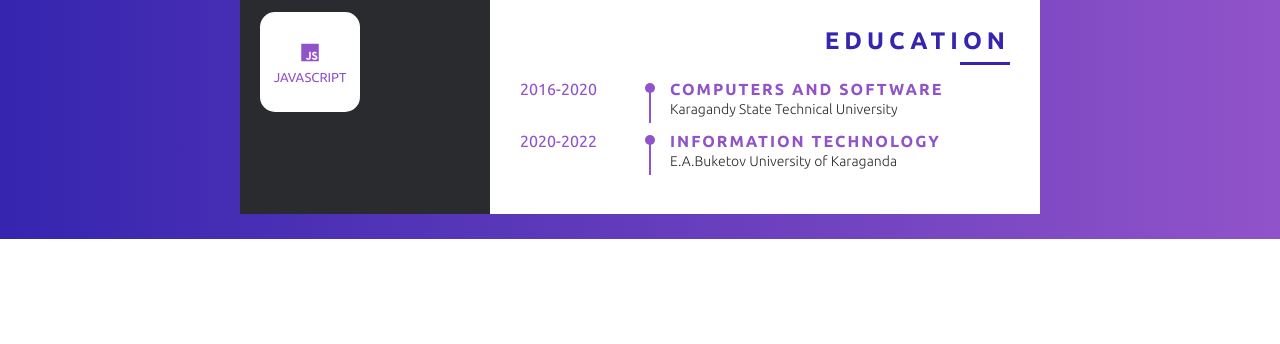
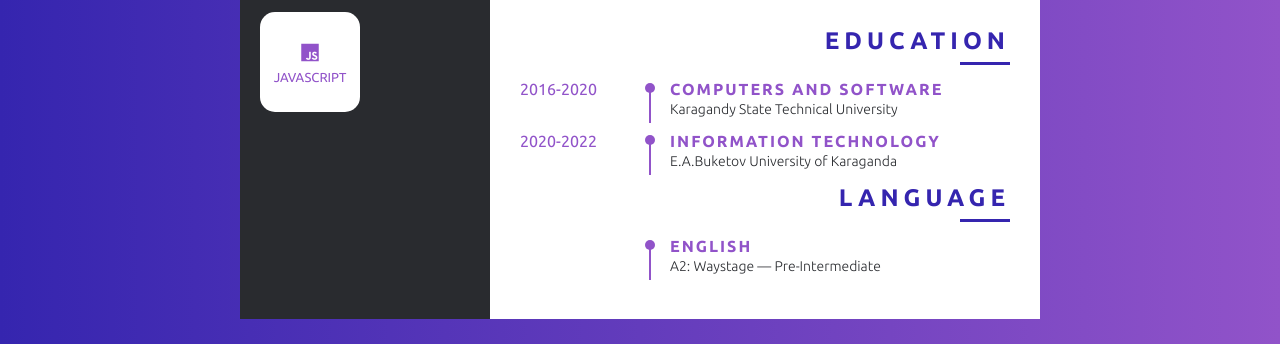
Before and after one commit to Aikhanym/rsschool-cv, a plain HTML site: page index.html in a window 1280 px wide. Shown: the part 614-958 px from the top of the page. Before the commit the page ends 853 px from the top, so only its background shows below. Drawn offline with Linux system fonts and the light colour scheme.

Commit message:
refactor: add class language

```diff
--- a/index.html
+++ b/index.html
@@ -171,6 +171,26 @@
 							</ul>
 						</div>
 					</div>
+					<div class="language">
+						<h2 class="title">
+							Language
+						</h2>
+						<div class="language_wrap">
+							<li>
+								<div class="li_wrap">
+									<div class="date"></div>
+									<div class="info">
+										<p class="info_title">
+											English
+										</p>
+										<p class="info_com">
+											A2: Waystage — Pre-Intermediate
+										</p>
+									</div>
+								</div>
+							</li>
+						</div>
+					</div>
 				</div>
 			</section>
 		</div>
```
